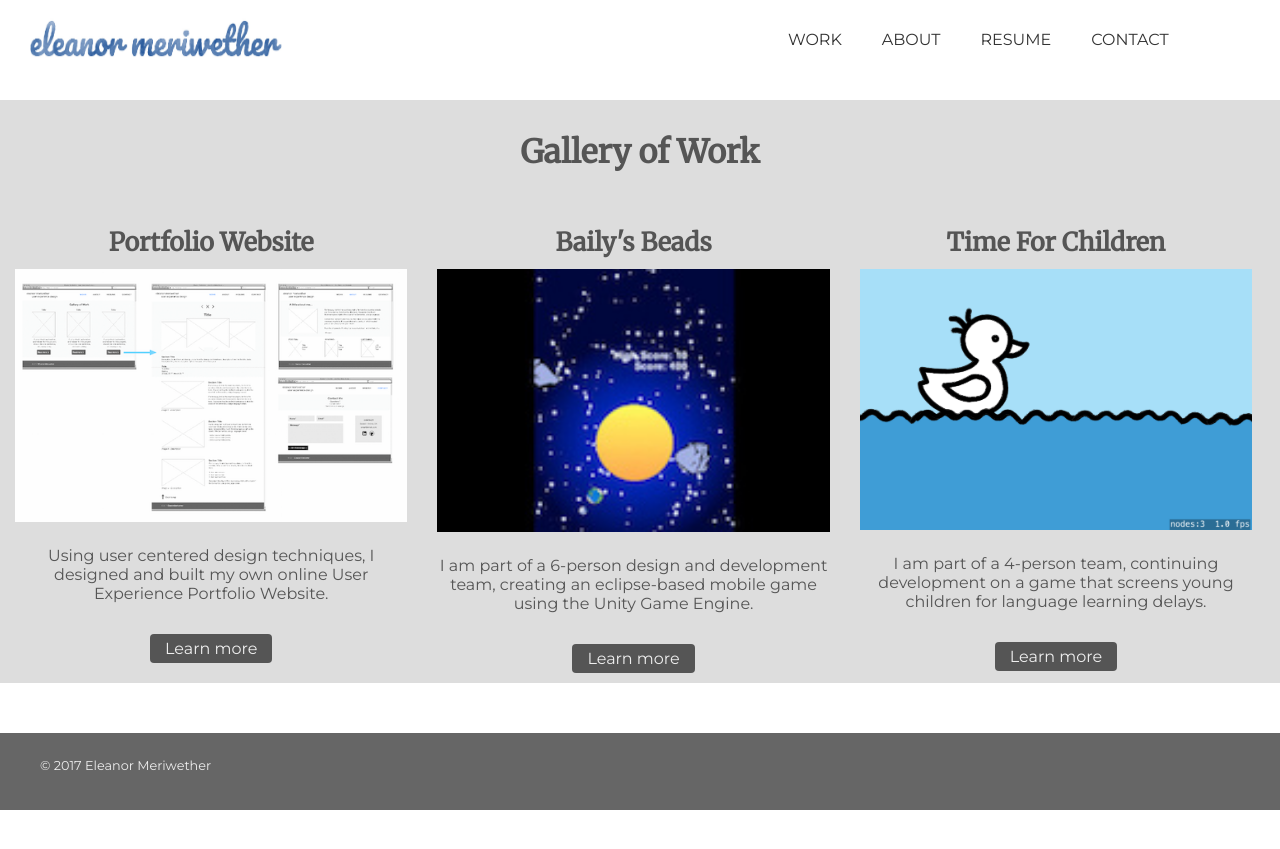
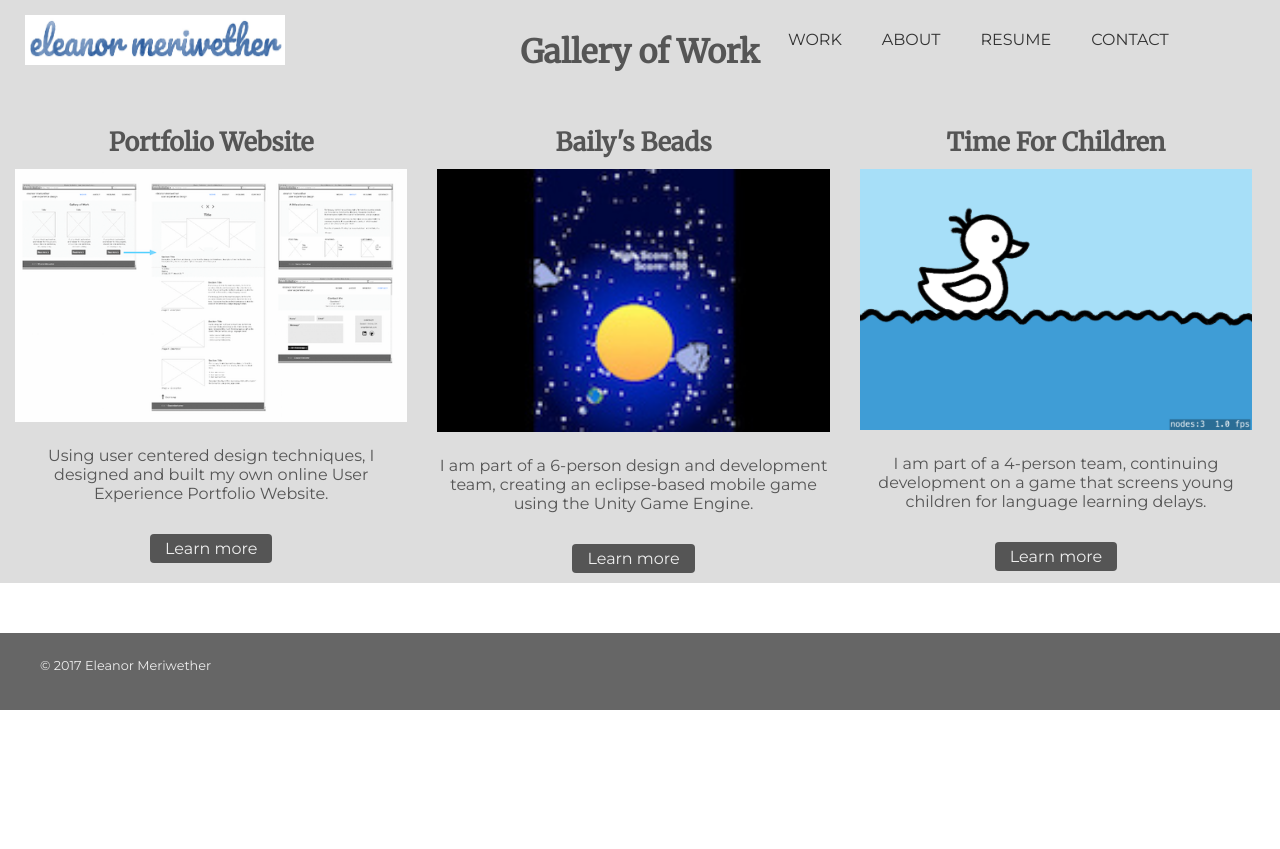
Before and after one commit to emeriwether/emeriwether.github.io, a Jekyll site: the page built from index.html, in a window 1280 px wide. Shown: the top 849 px of the page. Built offline with Jekyll 4.4.1, drawn with Linux system fonts in a browser that asks for light colours.

Commit message:
Revert "this commit is junk"
This reverts commit 4071163ab8cfe9e333091a6267139ad61d14dd12.

```diff
--- a/_layouts/default.html
+++ b/_layouts/default.html
@@ -23,7 +23,7 @@
     <body>
 
         <div id="page">
-            <header role="banner" class="mainHeader">
+            <header role="banner">
                 <a title="Eleanor Meriwether" href="/index.html"><img src="/img/website_logo.jpg" alt="logo" class="logo" ></a>
             </header>
 
```
